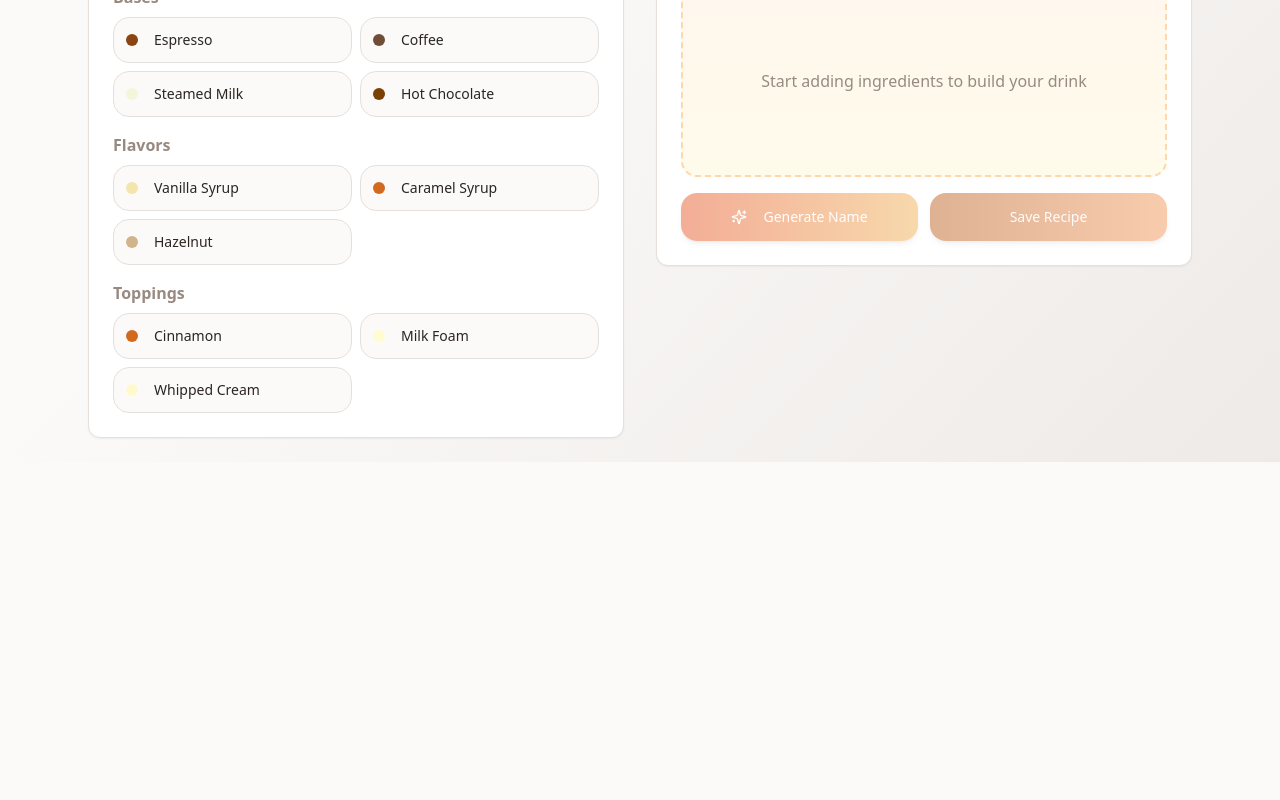
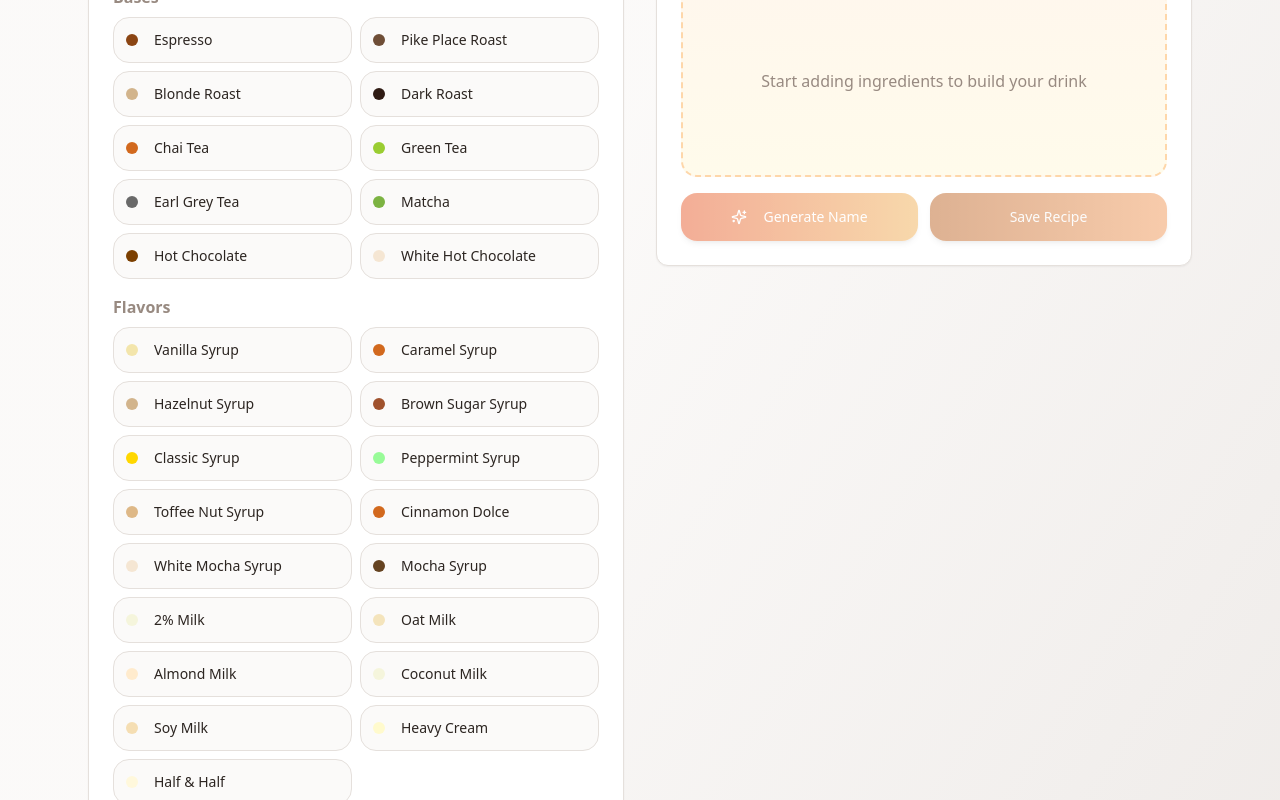
Before and after one commit to duggaltech/brew-and-name-it, a React (Vite) app: page / in a window 1280 px wide. Shown: the part 900-1700 px from the top of the page. Before the commit the page ends 1362 px from the top, so only its background shows below. Built offline with nearby package versions, Linux system fonts and the light colour scheme.

Commit message:
Add Starbucks ingredients
Add more bases, flavors, and toppings commonly found at Starbucks to enhance the drink customization options.

```diff
--- a/src/components/DrinkBuilder.tsx
+++ b/src/components/DrinkBuilder.tsx
@@ -26,29 +26,102 @@ interface Drink {
 }
 
 const hotIngredients: Ingredient[] = [
+  // Bases
   { id: "espresso", name: "Espresso", category: "base", color: "#8B4513", defaultAmount: "2", unit: "shots" },
-  { id: "coffee", name: "Coffee", category: "base", color: "#6F4E37", defaultAmount: "8", unit: "oz" },
-  { id: "milk", name: "Steamed Milk", category: "base", color: "#F5F5DC", defaultAmount: "4", unit: "oz" },
-  { id: "chocolate", name: "Hot Chocolate", category: "base", color: "#7B3F00", defaultAmount: "6", unit: "oz" },
+  { id: "pike-place", name: "Pike Place Roast", category: "base", color: "#6F4E37", defaultAmount: "8", unit: "oz" },
+  { id: "blonde-roast", name: "Blonde Roast", category: "base", color: "#D2B48C", defaultAmount: "8", unit: "oz" },
+  { id: "dark-roast", name: "Dark Roast", category: "base", color: "#2F1B14", defaultAmount: "8", unit: "oz" },
+  { id: "chai-tea", name: "Chai Tea", category: "base", color: "#D2691E", defaultAmount: "6", unit: "oz" },
+  { id: "green-tea", name: "Green Tea", category: "base", color: "#9ACD32", defaultAmount: "6", unit: "oz" },
+  { id: "earl-grey", name: "Earl Grey Tea", category: "base", color: "#696969", defaultAmount: "6", unit: "oz" },
+  { id: "matcha", name: "Matcha", category: "base", color: "#7CB342", defaultAmount: "2", unit: "scoops" },
+  { id: "hot-chocolate", name: "Hot Chocolate", category: "base", color: "#7B3F00", defaultAmount: "6", unit: "oz" },
+  { id: "white-mocha", name: "White Hot Chocolate", category: "base", color: "#F5E6D3", defaultAmount: "6", unit: "oz" },
+
+  // Flavors & Syrups
   { id: "vanilla", name: "Vanilla Syrup", category: "flavor", color: "#F3E5AB", defaultAmount: "1", unit: "pump" },
   { id: "caramel", name: "Caramel Syrup", category: "flavor", color: "#D2691E", defaultAmount: "1", unit: "pump" },
-  { id: "hazelnut", name: "Hazelnut", category: "flavor", color: "#D2B48C", defaultAmount: "1", unit: "pump" },
-  { id: "cinnamon", name: "Cinnamon", category: "topping", color: "#D2691E", defaultAmount: "1", unit: "pinch" },
-  { id: "foam", name: "Milk Foam", category: "topping", color: "#FFFDD0", defaultAmount: "2", unit: "oz" },
-  { id: "whipped", name: "Whipped Cream", category: "topping", color: "#FFFACD", defaultAmount: "1", unit: "dollop" },
+  { id: "hazelnut", name: "Hazelnut Syrup", category: "flavor", color: "#D2B48C", defaultAmount: "1", unit: "pump" },
+  { id: "brown-sugar", name: "Brown Sugar Syrup", category: "flavor", color: "#A0522D", defaultAmount: "1", unit: "pump" },
+  { id: "classic", name: "Classic Syrup", category: "flavor", color: "#FFD700", defaultAmount: "1", unit: "pump" },
+  { id: "peppermint", name: "Peppermint Syrup", category: "flavor", color: "#98FB98", defaultAmount: "1", unit: "pump" },
+  { id: "toffee-nut", name: "Toffee Nut Syrup", category: "flavor", color: "#DEB887", defaultAmount: "1", unit: "pump" },
+  { id: "cinnamon-dolce", name: "Cinnamon Dolce", category: "flavor", color: "#D2691E", defaultAmount: "1", unit: "pump" },
+  { id: "white-mocha-syrup", name: "White Mocha Syrup", category: "flavor", color: "#F5E6D3", defaultAmount: "1", unit: "pump" },
+  { id: "mocha-syrup", name: "Mocha Syrup", category: "flavor", color: "#654321", defaultAmount: "1", unit: "pump" },
+
+  // Milk & Creamers
+  { id: "2percent-milk", name: "2% Milk", category: "flavor", color: "#F5F5DC", defaultAmount: "4", unit: "oz" },
+  { id: "oat-milk", name: "Oat Milk", category: "flavor", color: "#F4E4BC", defaultAmount: "4", unit: "oz" },
+  { id: "almond-milk", name: "Almond Milk", category: "flavor", color: "#FFEBCD", defaultAmount: "4", unit: "oz" },
+  { id: "coconut-milk", name: "Coconut Milk", category: "flavor", color: "#F5F5DC", defaultAmount: "4", unit: "oz" },
+  { id: "soy-milk", name: "Soy Milk", category: "flavor", color: "#F5DEB3", defaultAmount: "4", unit: "oz" },
+  { id: "heavy-cream", name: "Heavy Cream", category: "flavor", color: "#FFFACD", defaultAmount: "2", unit: "oz" },
+  { id: "half-and-half", name: "Half & Half", category: "flavor", color: "#FFF8DC", defaultAmount: "3", unit: "oz" },
+
+  // Toppings
+  { id: "whipped-cream", name: "Whipped Cream", category: "topping", color: "#FFFACD", defaultAmount: "1", unit: "dollop" },
+  { id: "caramel-drizzle", name: "Caramel Drizzle", category: "topping", color: "#D2691E", defaultAmount: "1", unit: "drizzle" },
+  { id: "chocolate-drizzle", name: "Chocolate Drizzle", category: "topping", color: "#654321", defaultAmount: "1", unit: "drizzle" },
+  { id: "cinnamon-powder", name: "Cinnamon Powder", category: "topping", color: "#D2691E", defaultAmount: "1", unit: "dash" },
+  { id: "nutmeg", name: "Nutmeg", category: "topping", color: "#8B4513", defaultAmount: "1", unit: "pinch" },
+  { id: "foam", name: "Steamed Milk Foam", category: "topping", color: "#FFFDD0", defaultAmount: "2", unit: "oz" },
+  { id: "extra-shot", name: "Extra Espresso Shot", category: "topping", color: "#8B4513", defaultAmount: "1", unit: "shot" },
+  { id: "sea-salt", name: "Sea Salt", category: "topping", color: "#F5F5F5", defaultAmount: "1", unit: "pinch" },
 ];
 
 const coldIngredients: Ingredient[] = [
+  // Bases
   { id: "cold-brew", name: "Cold Brew", category: "base", color: "#4A4A4A", defaultAmount: "8", unit: "oz" },
   { id: "iced-coffee", name: "Iced Coffee", category: "base", color: "#8B4513", defaultAmount: "6", unit: "oz" },
-  { id: "cold-milk", name: "Cold Milk", category: "base", color: "#F0F8FF", defaultAmount: "4", unit: "oz" },
+  { id: "iced-americano", name: "Iced Americano", category: "base", color: "#654321", defaultAmount: "6", unit: "oz" },
+  { id: "nitro-cold-brew", name: "Nitro Cold Brew", category: "base", color: "#2F1B14", defaultAmount: "8", unit: "oz" },
+  { id: "iced-green-tea", name: "Iced Green Tea", category: "base", color: "#9ACD32", defaultAmount: "6", unit: "oz" },
+  { id: "iced-black-tea", name: "Iced Black Tea", category: "base", color: "#8B4513", defaultAmount: "6", unit: "oz" },
+  { id: "iced-white-tea", name: "Iced White Tea", category: "base", color: "#F5F5DC", defaultAmount: "6", unit: "oz" },
+  { id: "refresher-base", name: "Refresher Base", category: "base", color: "#FF69B4", defaultAmount: "6", unit: "oz" },
+  { id: "frappuccino-base", name: "Frappuccino Base", category: "base", color: "#DEB887", defaultAmount: "4", unit: "oz" },
+  { id: "iced-matcha", name: "Iced Matcha", category: "base", color: "#7CB342", defaultAmount: "2", unit: "scoops" },
+
+  // Ice & Cold Elements
   { id: "ice", name: "Ice Cubes", category: "base", color: "#E0F6FF", defaultAmount: "1", unit: "cup" },
+  { id: "crushed-ice", name: "Crushed Ice", category: "base", color: "#F0F8FF", defaultAmount: "½", unit: "cup" },
+
+  // Flavors & Syrups (Cold versions)
+  { id: "vanilla-cold", name: "Vanilla Syrup", category: "flavor", color: "#F3E5AB", defaultAmount: "1", unit: "pump" },
+  { id: "caramel-cold", name: "Caramel Syrup", category: "flavor", color: "#D2691E", defaultAmount: "1", unit: "pump" },
+  { id: "hazelnut-cold", name: "Hazelnut Syrup", category: "flavor", color: "#D2B48C", defaultAmount: "1", unit: "pump" },
+  { id: "brown-sugar-cold", name: "Brown Sugar Syrup", category: "flavor", color: "#A0522D", defaultAmount: "1", unit: "pump" },
+  { id: "classic-cold", name: "Classic Syrup", category: "flavor", color: "#FFD700", defaultAmount: "1", unit: "pump" },
+  { id: "raspberry", name: "Raspberry Syrup", category: "flavor", color: "#DC143C", defaultAmount: "1", unit: "pump" },
+  { id: "peach", name: "Peach Syrup", category: "flavor", color: "#FFCBA4", defaultAmount: "1", unit: "pump" },
+  { id: "mango", name: "Mango Syrup", category: "flavor", color: "#FFB347", defaultAmount: "1", unit: "pump" },
+  { id: "strawberry", name: "Strawberry Syrup", category: "flavor", color: "#FF69B4", defaultAmount: "1", unit: "pump" },
+  { id: "liquid-cane-sugar", name: "Liquid Cane Sugar", category: "sweetener", color: "#F5DEB3", defaultAmount: "1", unit: "pump" },
+
+  // Cold Milk & Creamers
+  { id: "cold-2percent", name: "Cold 2% Milk", category: "flavor", color: "#F0F8FF", defaultAmount: "4", unit: "oz" },
+  { id: "cold-oat-milk", name: "Cold Oat Milk", category: "flavor", color: "#F4E4BC", defaultAmount: "4", unit: "oz" },
+  { id: "cold-almond-milk", name: "Cold Almond Milk", category: "flavor", color: "#FFEBCD", defaultAmount: "4", unit: "oz" },
+  { id: "cold-coconut-milk", name: "Cold Coconut Milk", category: "flavor", color: "#F5F5DC", defaultAmount: "4", unit: "oz" },
+  { id: "cold-soy-milk", name: "Cold Soy Milk", category: "flavor", color: "#F5DEB3", defaultAmount: "4", unit: "oz" },
+
+  // Fresh Additions
   { id: "mint", name: "Fresh Mint", category: "flavor", color: "#98FB98", defaultAmount: "3", unit: "leaves" },
-  { id: "coconut", name: "Coconut Milk", category: "flavor", color: "#F5F5DC", defaultAmount: "2", unit: "oz" },
-  { id: "berry", name: "Berry Syrup", category: "flavor", color: "#8B008B", defaultAmount: "1", unit: "pump" },
-  { id: "lemon", name: "Lemon Zest", category: "topping", color: "#FFFF00", defaultAmount: "1", unit: "tsp" },
-  { id: "crushed-ice", name: "Crushed Ice", category: "topping", color: "#F0F8FF", defaultAmount: "½", unit: "cup" },
-  { id: "fruit", name: "Fresh Fruit", category: "topping", color: "#FF6347", defaultAmount: "2", unit: "pieces" },
+  { id: "lemon", name: "Lemon Juice", category: "flavor", color: "#FFFF00", defaultAmount: "½", unit: "oz" },
+  { id: "lime", name: "Lime Juice", category: "flavor", color: "#32CD32", defaultAmount: "½", unit: "oz" },
+
+  // Cold Toppings
+  { id: "cold-foam", name: "Cold Foam", category: "topping", color: "#F0F8FF", defaultAmount: "2", unit: "oz" },
+  { id: "vanilla-sweet-cream", name: "Vanilla Sweet Cream", category: "topping", color: "#FFFACD", defaultAmount: "1", unit: "splash" },
+  { id: "whipped-cream-cold", name: "Whipped Cream", category: "topping", color: "#FFFACD", defaultAmount: "1", unit: "dollop" },
+  { id: "caramel-drizzle-cold", name: "Caramel Drizzle", category: "topping", color: "#D2691E", defaultAmount: "1", unit: "drizzle" },
+  { id: "chocolate-drizzle-cold", name: "Chocolate Drizzle", category: "topping", color: "#654321", defaultAmount: "1", unit: "drizzle" },
+  { id: "cookie-crumbles", name: "Cookie Crumbles", category: "topping", color: "#DEB887", defaultAmount: "1", unit: "sprinkle" },
+  { id: "java-chips", name: "Java Chips", category: "topping", color: "#654321", defaultAmount: "1", unit: "scoop" },
+  { id: "fresh-berries", name: "Fresh Berries", category: "topping", color: "#8B008B", defaultAmount: "2", unit: "pieces" },
+  { id: "coconut-flakes", name: "Coconut Flakes", category: "topping", color: "#F5F5DC", defaultAmount: "1", unit: "sprinkle" },
+  { id: "extra-shot-cold", name: "Extra Shot (Iced)", category: "topping", color: "#8B4513", defaultAmount: "1", unit: "shot" },
 ];
 
 const generateDrinkName = (drink: Drink): string => {
```
